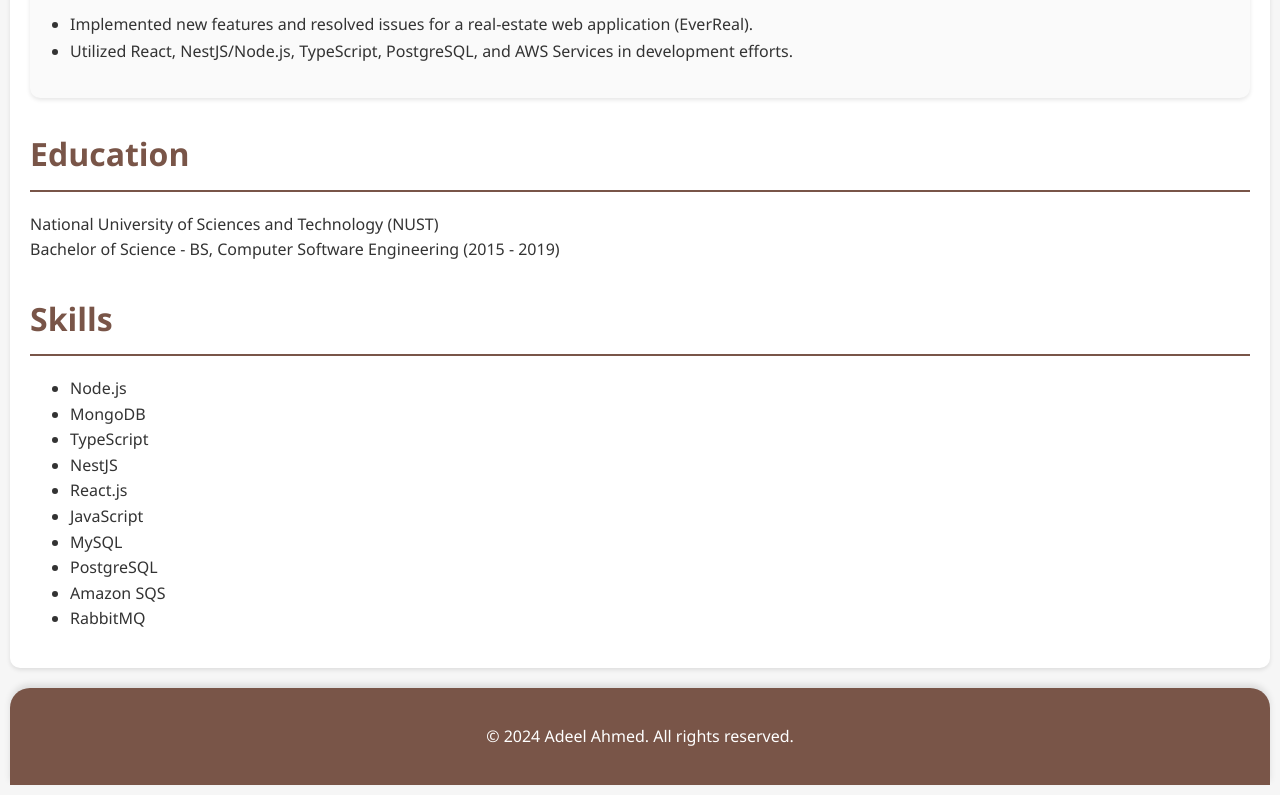
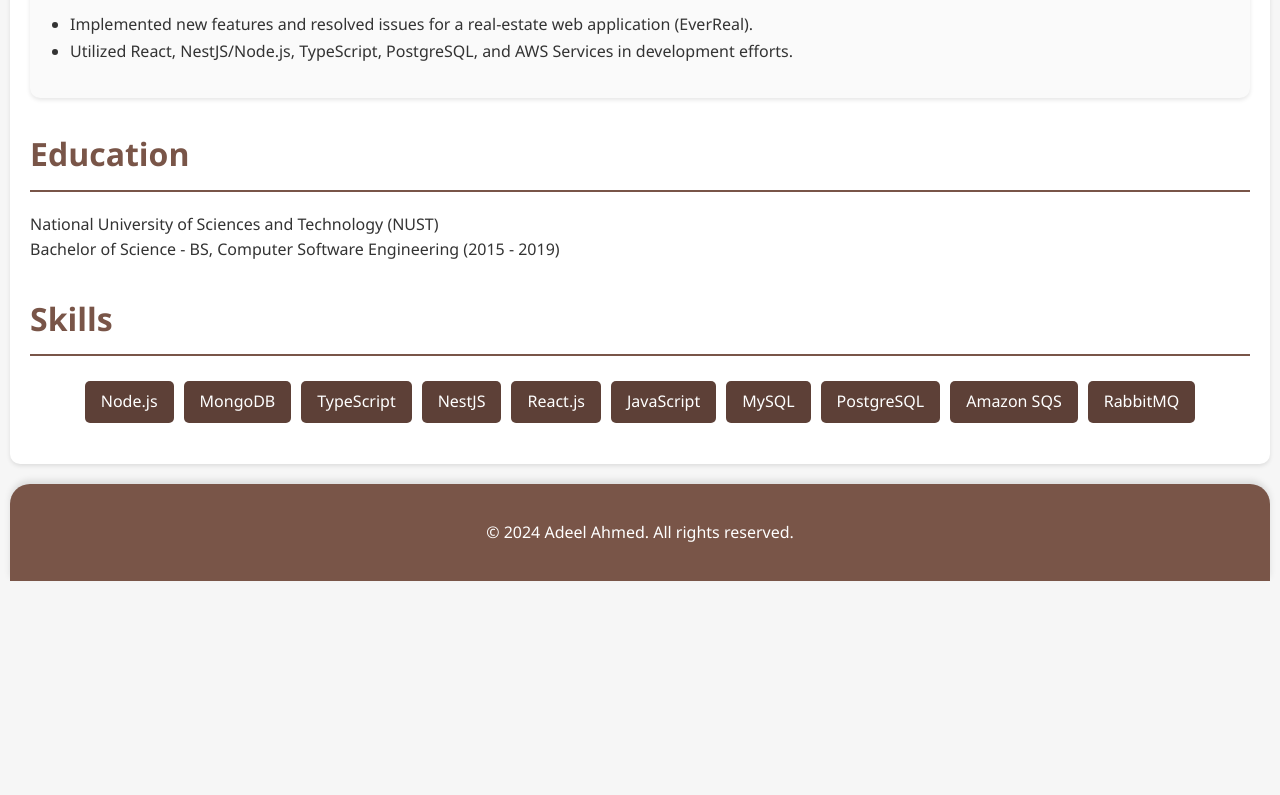
Before and after one commit to adeelahmad96/adeelahmad96.github.io, a plain HTML site: page index.html in a window 1280 px wide. Shown: the part 1128-1923 px from the top of the page. After the commit the page ends 1719 px from the top, so only its background shows below. Drawn offline with Linux system fonts and the light colour scheme.

Commit message:
Update index.html

```diff
--- a/index.html
+++ b/index.html
@@ -121,6 +121,27 @@
             box-shadow: 0 -4px 6px rgba(0, 0, 0, 0.1);
         }
 
+        /* Skills Section */
+        #skills ul {
+            list-style-type: none; /* Remove default bullets */
+            padding-left: 0; /* Remove default left padding */
+            display: flex;
+            flex-wrap: wrap;
+            justify-content: center;
+        }
+
+        #skills li {
+            background-color: #5d4037; /* Darker brown */
+            color: #fff;
+            padding: 8px 16px;
+            margin: 5px;
+            border-radius: 5px;
+        }
+
+        #skills li:hover {
+            background-color: #4e342e; /* Dark brown */
+        }
+
         /* Responsive Styling */
         @media only screen and (max-width: 600px) {
             header {
```
